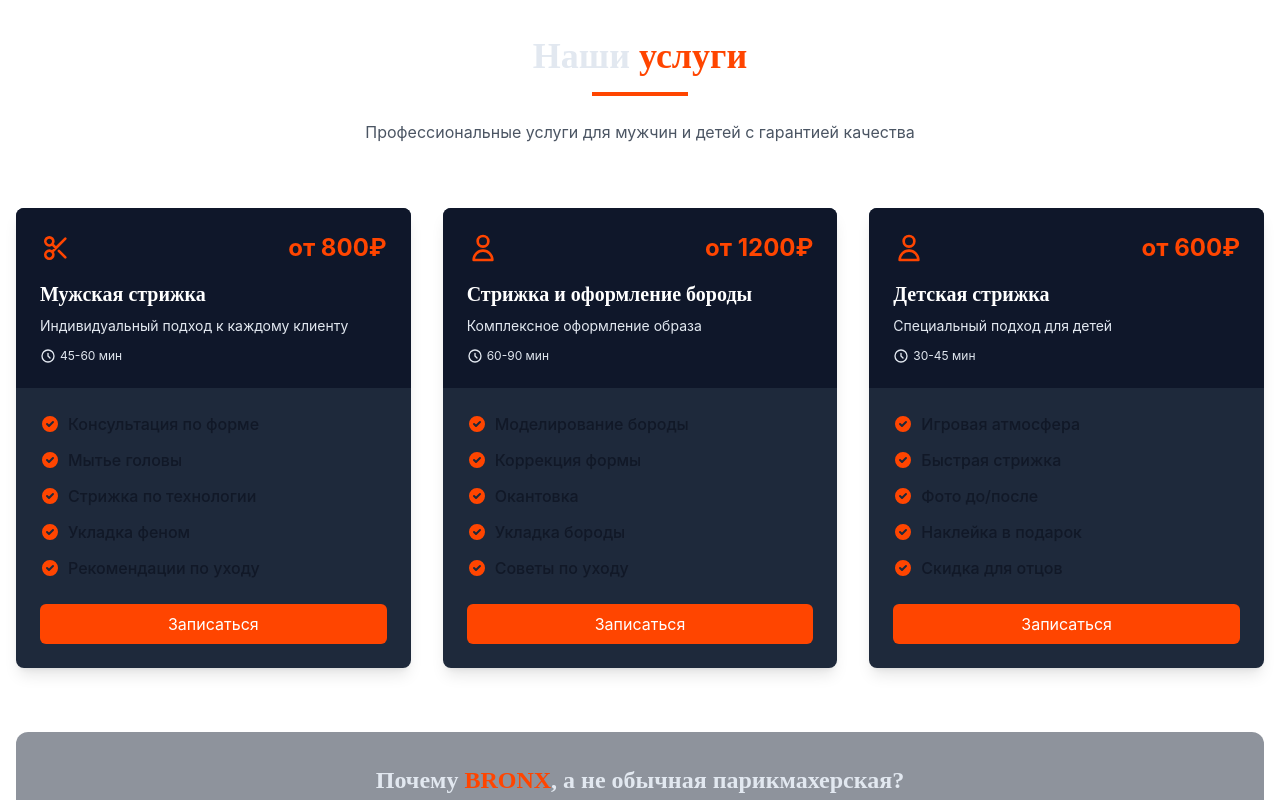
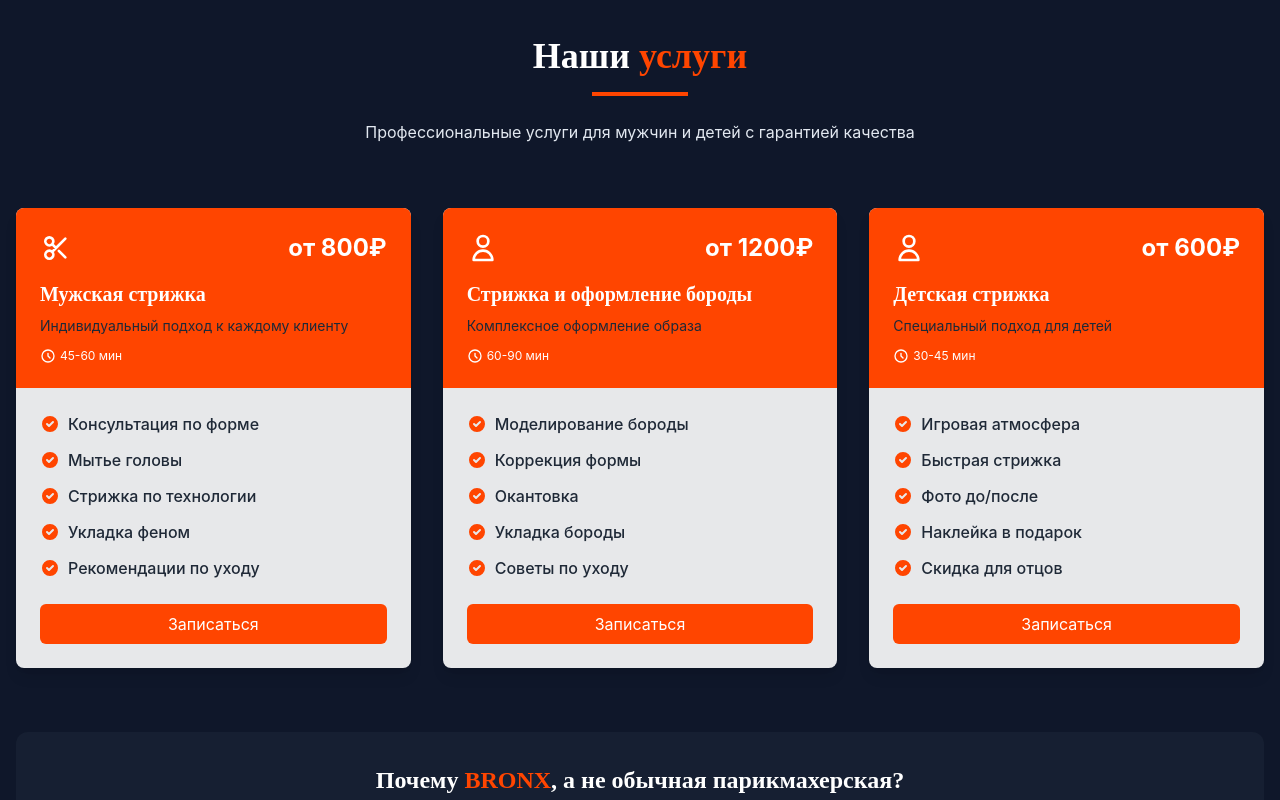
Before and after one commit to GautamaBTC/bronkx, a React (Create React App) app: page / in a window 1280 px wide. Shown: the part 1300-2100 px from the top of the page. Built offline with nearby package versions, Linux system fonts and the light colour scheme.

Commit message:
Обновлен дизайн блока 'Наши услуги': изменены цвета текста в карточках и заголовках для улучшения читаемости при сохранении брендовых цветов

```diff
--- a/src/components/ServicesEnhanced.jsx
+++ b/src/components/ServicesEnhanced.jsx
@@ -74,14 +74,14 @@ const ServicesEnhanced = () => {
   ];
 
   return (
-    <section id="services" className="py-20 bg-white">
+    <section id="services" className="py-20 bg-bronx-dark">
       <div className="container-custom">
         <div className="text-center mb-16">
-          <h2 className="text-3xl md:text-4xl font-serif font-bold mb-4">
+          <h2 className="text-3xl md:text-4xl font-serif font-bold mb-4 text-white">
             Наши <span className="text-bronx-orange">услуги</span>
           </h2>
           <div className="w-24 h-1 bg-bronx-orange mx-auto mb-6"></div>
-          <p className="text-gray-600 max-w-2xl mx-auto">
+          <p className="text-bronx-light max-w-2xl mx-auto">
             Профессиональные услуги для мужчин и детей с гарантией качества
           </p>
         </div>
@@ -91,19 +91,19 @@ const ServicesEnhanced = () => {
           {services.map((service, index) => (
             <div
               key={index}
-              className="bg-bronx-gray rounded-lg overflow-hidden shadow-lg transform transition duration-300 hover:scale-105 hover:shadow-xl"
+              className="bg-white bg-opacity-90 rounded-lg overflow-hidden shadow-lg transform transition duration-300 hover:scale-105 hover:shadow-xl"
             >
               {/* Верхняя часть карточки с иконкой и заголовком */}
-              <div className="bg-bronx-dark p-6 text-white">
+              <div className="bg-bronx-orange p-6 text-white">
                 <div className="flex justify-between items-start mb-4">
-                  <div className="text-bronx-orange">
+                  <div className="text-white">
                     {renderIcon(service.icon)}
                   </div>
-                  <div className="text-2xl font-bold text-bronx-orange">{service.price}</div>
+                  <div className="text-2xl font-bold text-white">{service.price}</div>
                 </div>
                 <h3 className="text-xl font-serif font-bold text-white">{service.title}</h3>
-                <p className="text-bronx-light text-sm mt-2">{service.description}</p>
-                <div className="mt-3 text-xs text-bronx-light flex items-center">
+                <p className="text-gray-800 text-sm mt-2">{service.description}</p>
+                <div className="mt-3 text-xs text-white flex items-center">
                   <svg xmlns="http://www.w3.org/2000/svg" className="h-4 w-4 mr-1" fill="none" viewBox="0 0 24 24" stroke="currentColor">
                     <path strokeLinecap="round" strokeLinejoin="round" strokeWidth={2} d="M12 8v4l3 3m6-3a9 9 0 11-18 0 9 9 0 0118 0z" />
                   </svg>
@@ -119,7 +119,7 @@ const ServicesEnhanced = () => {
                       <svg xmlns="http://www.w3.org/2000/svg" className="h-5 w-5 text-bronx-orange mr-2 mt-0.5 flex-shrink-0" viewBox="0 0 20 20" fill="currentColor">
                         <path fillRule="evenodd" d="M10 18a8 8 0 100-16 8 8 0 000 16zm3.707-9.293a1 1 0 00-1.414-1.414L9 10.586 7.707 9.293a1 1 0 00-1.414 1.414l2 2a1 1 0 001.414 0l4-4z" clipRule="evenodd" />
                       </svg>
-                      <span className="text-gray-900 font-medium">{feature}</span>
+                      <span className="text-gray-800 font-medium">{feature}</span>
                     </li>
                   ))}
                 </ul>
@@ -142,7 +142,7 @@ const ServicesEnhanced = () => {
 
         {/* Сравнение с обычной парикмахерской */}
         <div className="bg-bronx-gray bg-opacity-50 rounded-xl p-8">
-          <h3 className="text-2xl font-serif font-bold text-center mb-8">
+          <h3 className="text-2xl font-serif font-bold text-center mb-8 text-white">
             Почему <span className="text-bronx-orange">BRONX</span>, а не обычная парикмахерская?
           </h3>
 
```
